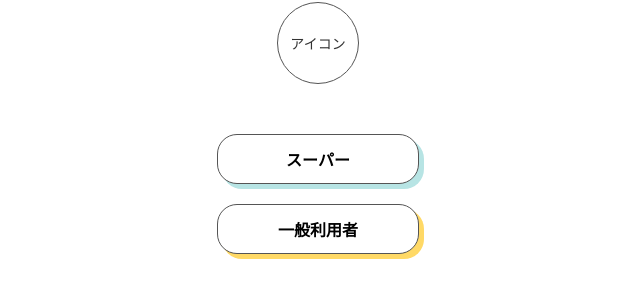
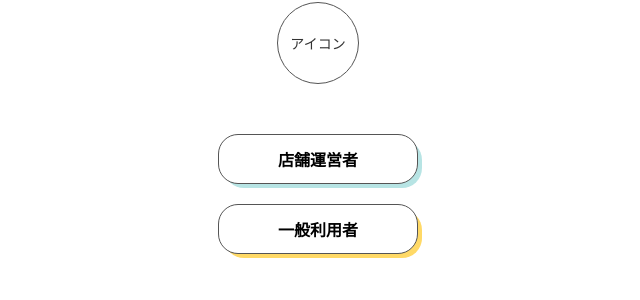
Before and after one commit to yamashita3303/FoodLink, a Django app: page / in a window 1280 px wide. Shown: the part 267-567 px from the top of the page, without its empty margins (322-962 px from the left). Run offline with Django 4.2, Linux system fonts and the light colour scheme.

Commit message:
top修正

```diff
--- a/app/templates/top.html
+++ b/app/templates/top.html
@@ -40,22 +40,36 @@
     text-align: center;
     background-color: #fff;
     transition: transform 0.1s;
+    position: relative;
   }
 
-  /* スーパー：青の影 */
-  .super {
-    box-shadow: 5px 5px 0px #b7e4e4;
+  .button:active {
+    box-shadow: 0 1px 0 rgba(0,0,0,0.2); /* 少し沈むように見せる */
+    top: 2px;
   }
 
-  /* 一般利用者：黄色の影 */
-  .user {
-    box-shadow: 5px 5px 0px #ffd966;
+  .store::after {
+    content: "";
+    position: absolute;
+    right: -5px;
+    bottom: -5px;
+    width: 100%;
+    height: 100%;
+    background-color: #b7e4e4;
+    border-radius: 20px;
+    z-index: -1;
   }
 
-  /* 押したとき（影も一体で下がる） */
-  .button:active {
-    transform: translate(2px, 2px);
-    box-shadow: 3px 3px 0px rgba(0,0,0,0);
+  .user::after {
+    content: "";
+    position: absolute;
+    right: -5px;
+    bottom: -5px;
+    width: 100%;
+    height: 100%;
+    background-color: #ffd966;
+    border-radius: 20px;
+    z-index: -1;
   }
 
 </style>
@@ -64,8 +78,11 @@
 
   <div class="icon">アイコン</div>
 
-  <div class="button super">スーパー</div>
-  <div class="button user">一般利用者</div>
+  <form method="post" style="display:inline;">
+    {% csrf_token %}
+    <button type="submit" name="store" class="button store">店舗運営者</button><br>
+    <button type="submit" name="user" class="button user">一般利用者</button>
+  </form>
 
 </body>
 </html>
```
